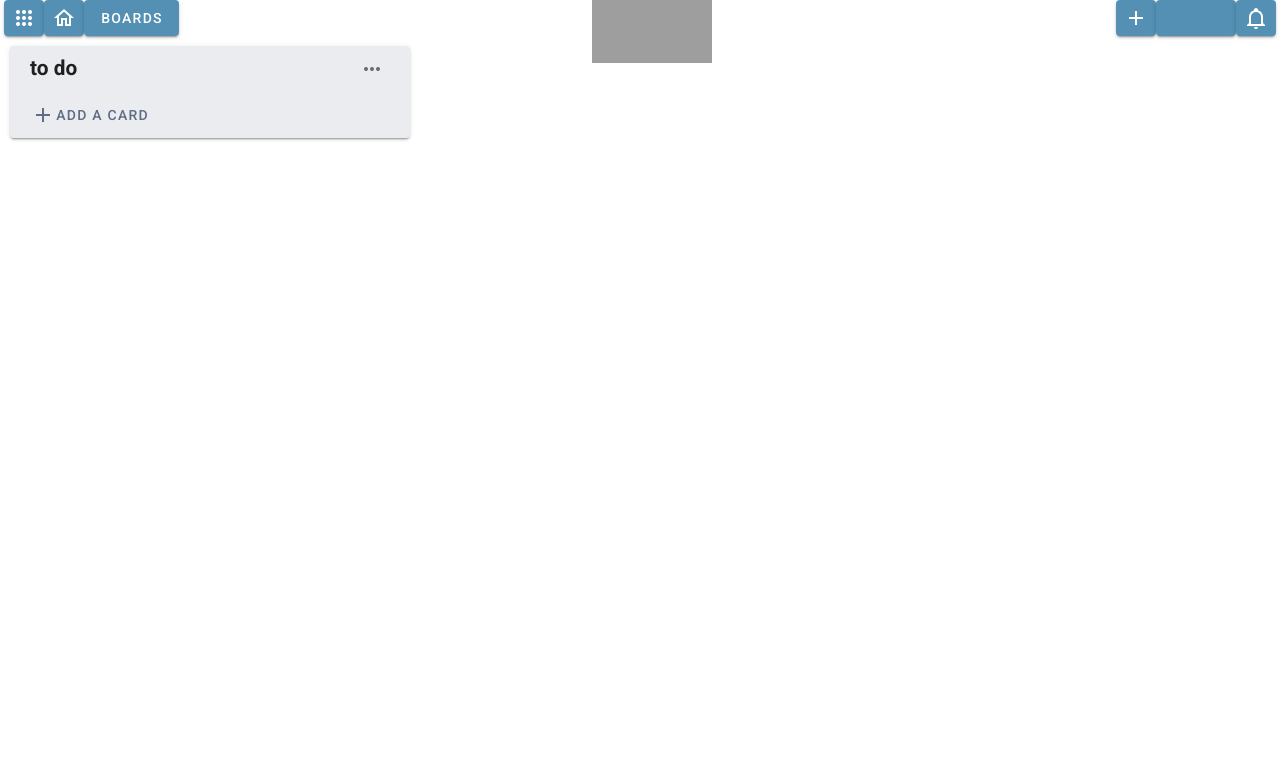
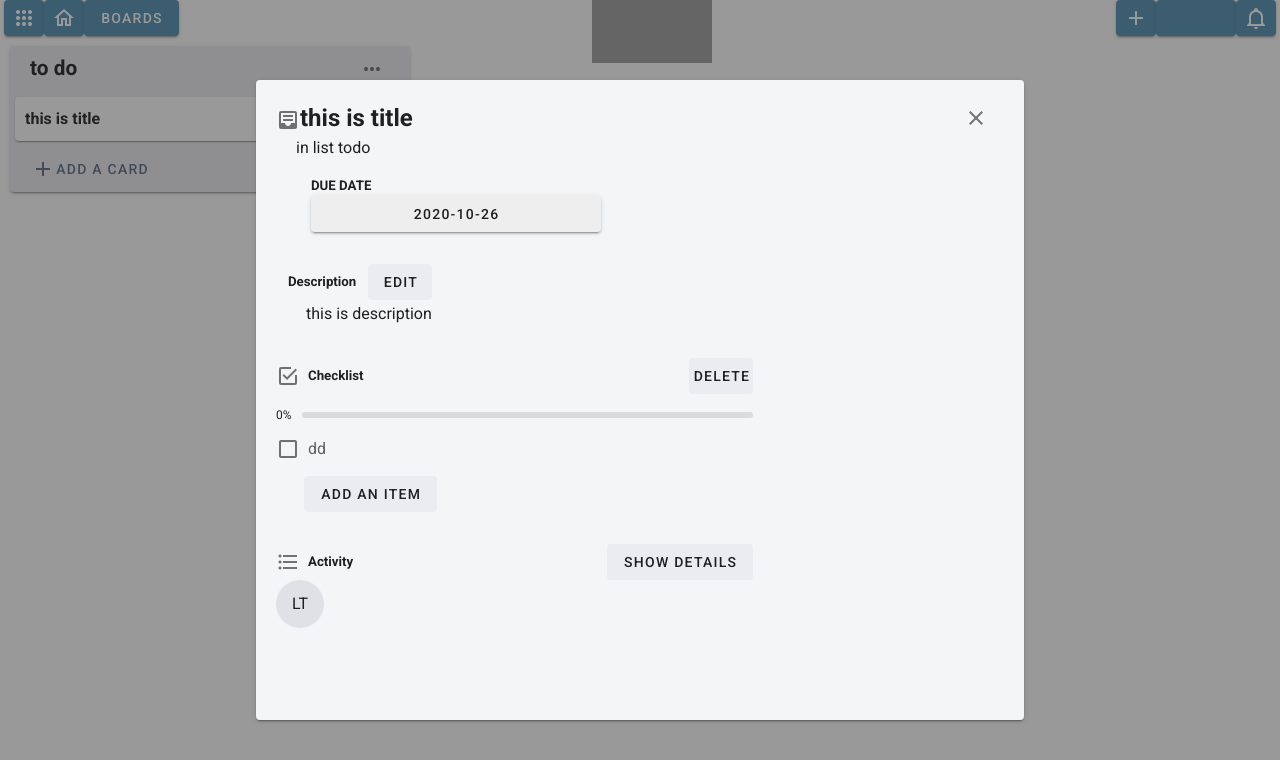
Before and after one commit to Jade-SY/TrelloCopy, a Vue app: page / in a window 1280 px wide. Shown: the top 760 px of the page. Built offline with nearby package versions, Linux system fonts and the light colour scheme; grey boxes are pictures that could not be loaded.

Commit message:
layout build

```diff
--- /dev/null
+++ b/src/components/issue_detail/Activity.vue
@@ -0,0 +1,21 @@
+<template>
+  <div class="activity mt-8">
+    <v-row no-gutters align="center" class="activity-header">
+      <v-icon class="mr-2">mdi-format-list-bulleted</v-icon>
+      <h5>Activity</h5>
+      <v-spacer></v-spacer>
+      <v-btn class="ml-2" depressed color="#eaecef">Show Details</v-btn>
+    </v-row>
+    <div class="activity-field">
+      <v-avatar color="#dfe1e6">LT</v-avatar>
+    </div>
+  </div>
+</template>
+
+<script>
+export default {
+  name: 'Activity',
+};
+</script>
+
+<style lang="scss" scoped></style>
--- /dev/null
+++ b/src/components/issue_detail/CheckList.vue
@@ -0,0 +1,48 @@
+<template>
+  <div class="check-list mt-8">
+    <v-row no-gutters align="center" class="check-list-header">
+      <v-icon class="mr-2">mdi-checkbox-marked-outline</v-icon>
+      <h5>Checklist</h5>
+      <v-spacer></v-spacer>
+      <v-btn class="ml-2" depressed width="0" color="#eaecef">Delete</v-btn>
+    </v-row>
+    <div class="check-list-field">
+      <v-row no-gutters align="center" class="mt-3">
+        <span style="margin-right:10px; font-size:12px;">0%</span>
+        <v-col>
+          <v-progress-linear
+            v-model="progress"
+            rounded
+            value="100"
+            color="grey"
+            height="6"
+          >
+            <!-- <template v-slot:default="{ value }">
+          <span>{{ Math.ceil(value) }}%</span>
+        </template> -->
+          </v-progress-linear>
+        </v-col>
+      </v-row>
+      <v-checkbox height="10" v-model="checkbox" :label="'dd'"></v-checkbox>
+      <v-btn class="ml-7" depressed color="#eaecef">Add an item</v-btn>
+    </div>
+  </div>
+</template>
+
+<script>
+export default {
+  name: 'CheckList',
+  data() {
+    return {
+      progress: '',
+      checkbox: false,
+      tasks: [
+        { title: 'task1', complete: false },
+        { title: 'task2', complete: false },
+      ],
+    };
+  },
+};
+</script>
+
+<style lang="scss" scoped></style>
--- /dev/null
+++ b/src/components/issue_detail/Description.vue
@@ -0,0 +1,25 @@
+<template>
+  <div class="description mt-8">
+    <v-row no-gutters align="center" class="desc-header">
+      <v-icon class="mr-3">mdi-text-subject</v-icon>
+      <h5>Description</h5>
+      <v-btn class="ml-3" depressed width="0" color="#eaecef">Edit</v-btn>
+    </v-row>
+    <div class="desc-field">
+      <p>this is description</p>
+    </div>
+  </div>
+</template>
+
+<script>
+export default {
+  name: 'Description',
+};
+</script>
+
+<style lang="scss" scoped>
+.desc-field p {
+  margin: 2px 0 0;
+  padding: 0 0 0 30px;
+}
+</style>
--- /dev/null
+++ b/src/components/issue_detail/DueDate.vue
@@ -0,0 +1,41 @@
+<template>
+  <div class="due-date-section">
+    <h5>DUE DATE</h5>
+
+    <v-menu
+      v-model="menu"
+      :close-on-content-click="false"
+      transition="scale-transition"
+      offset-y
+      min-width="290px"
+    >
+      <template v-slot:activator="{ on, attrs }">
+        <v-btn min-width="290px" color="#eee" v-bind="attrs" v-on="on">{{
+          date
+        }}</v-btn>
+      </template>
+      <v-date-picker
+        v-model="date"
+        @input="menu = true"
+        class="mt-1"
+      ></v-date-picker>
+    </v-menu>
+  </div>
+</template>
+
+<script>
+export default {
+  name: 'DueDate',
+  data: () => ({
+    date: new Date().toISOString().substr(0, 10),
+    // new Date를 ISO스트링 방식으로 표현한 뒤 0~10번째 자리까지 표기
+    menu: false,
+  }),
+};
+</script>
+
+<style lang="scss" scoped>
+.due-date-section {
+  padding: 0 35px;
+}
+</style>
--- /dev/null
+++ b/src/components/main/IssueCard.vue
@@ -0,0 +1,19 @@
+<template>
+  <v-card class="issue-card" elevation="1">
+    <h4>{{ title }}</h4>
+    <div class="icon-wrapper"></div>
+  </v-card>
+</template>
+
+<script>
+export default {
+  name: 'IssueCard',
+  props: ['title'],
+};
+</script>
+
+<style lang="scss" scoped>
+.issue-card {
+  padding: 10px;
+}
+</style>
--- /dev/null
+++ b/src/components/main/IssueDetail.vue
@@ -0,0 +1,73 @@
+<template>
+  <div>
+    <v-overlay :value="true">
+      <v-card class="issue-detail-card" light>
+        <div class="issue-detail-header">
+          <h2><v-icon>mdi-inbox-full</v-icon>this is title</h2>
+          <p>in list todo</p>
+          <v-btn class="close-btn" icon><v-icon>mdi-close</v-icon></v-btn>
+        </div>
+        <v-row>
+          <v-col cols="8" class="left-side">
+            <due-date></due-date>
+            <Description></Description>
+            <check-list></check-list>
+            <Activity></Activity>
+          </v-col>
+          <v-col cols="4"></v-col>
+        </v-row>
+      </v-card>
+    </v-overlay>
+  </div>
+</template>
+
+<script>
+export default {
+  name: 'IssueDetail',
+  components: {
+    DueDate: () => import('@/components/issue_detail/DueDate.vue'),
+    Description: () => import('@/components/issue_detail/Description.vue'),
+    CheckList: () => import('@/components/issue_detail/CheckList.vue'),
+    Activity: () => import('@/components/issue_detail/Activity.vue'),
+  },
+  data: () => ({
+    overlay: false,
+  }),
+};
+</script>
+
+<style lang="scss" scoped>
+.issue-detail-card {
+  width: 60vw;
+  min-height: 80vh;
+  background: #f4f5f7;
+  padding: 20px;
+}
+.issue-detail-header {
+  position: relative;
+  display: inline-block;
+  width: 100%;
+}
+p {
+  margin-left: 20px;
+}
+.close-btn {
+  position: absolute;
+  top: 0px;
+  right: 10px;
+}
+.inner-wrapper {
+  width: 100%;
+  height: 100%;
+  display: flex;
+  justify-content: space-between;
+  .left-box {
+    width: 80%;
+  }
+  .right-box {
+    width: 20%;
+    display: flex;
+    flex-direction: column;
+  }
+}
+</style>
--- a/src/components/main/ListBox.vue
+++ b/src/components/main/ListBox.vue
@@ -5,7 +5,9 @@
       <v-spacer></v-spacer>
       <v-btn icon><v-icon>mdi-dots-horizontal</v-icon></v-btn>
     </v-row>
-    <div class="item-list-wrapper"></div>
+    <div class="item-list-wrapper">
+      <issue-card :title="'this is title'"></issue-card>
+    </div>
     <div class="btn-wrapper">
       <v-btn text color="#5e6c84"><v-icon>mdi-plus</v-icon> Add a card</v-btn>
     </div>
@@ -16,7 +18,9 @@
 export default {
   name: 'ListBox',
   props: ['title'],
-  components: {},
+  components: {
+    IssueCard: () => import('@/components/main/IssueCard.vue'),
+  },
 };
 </script>
 
@@ -31,6 +35,9 @@ export default {
     font-size: 1.3rem;
   }
 }
+.item-list-wrapper {
+  padding: 5px;
+}
 .btn-wrapper {
   padding: 5px;
 }
--- a/src/views/Home.vue
+++ b/src/views/Home.vue
@@ -2,6 +2,7 @@
   <div class="home">
     <core-app-bar></core-app-bar>
     <core-view></core-view>
+    <issue-detail></issue-detail>
   </div>
 </template>
 
@@ -11,6 +12,7 @@ export default {
   components: {
     CoreAppBar: () => import('@/components/core/AppBar.vue'),
     CoreView: () => import('@/components/core/View.vue'),
+    IssueDetail: () => import('@/components/main/IssueDetail.vue'),
   },
 };
 </script>
```
Also changed, not shown: src/components/listbox/ListBoxItem.vue (deleted, +0 -36 lines).
